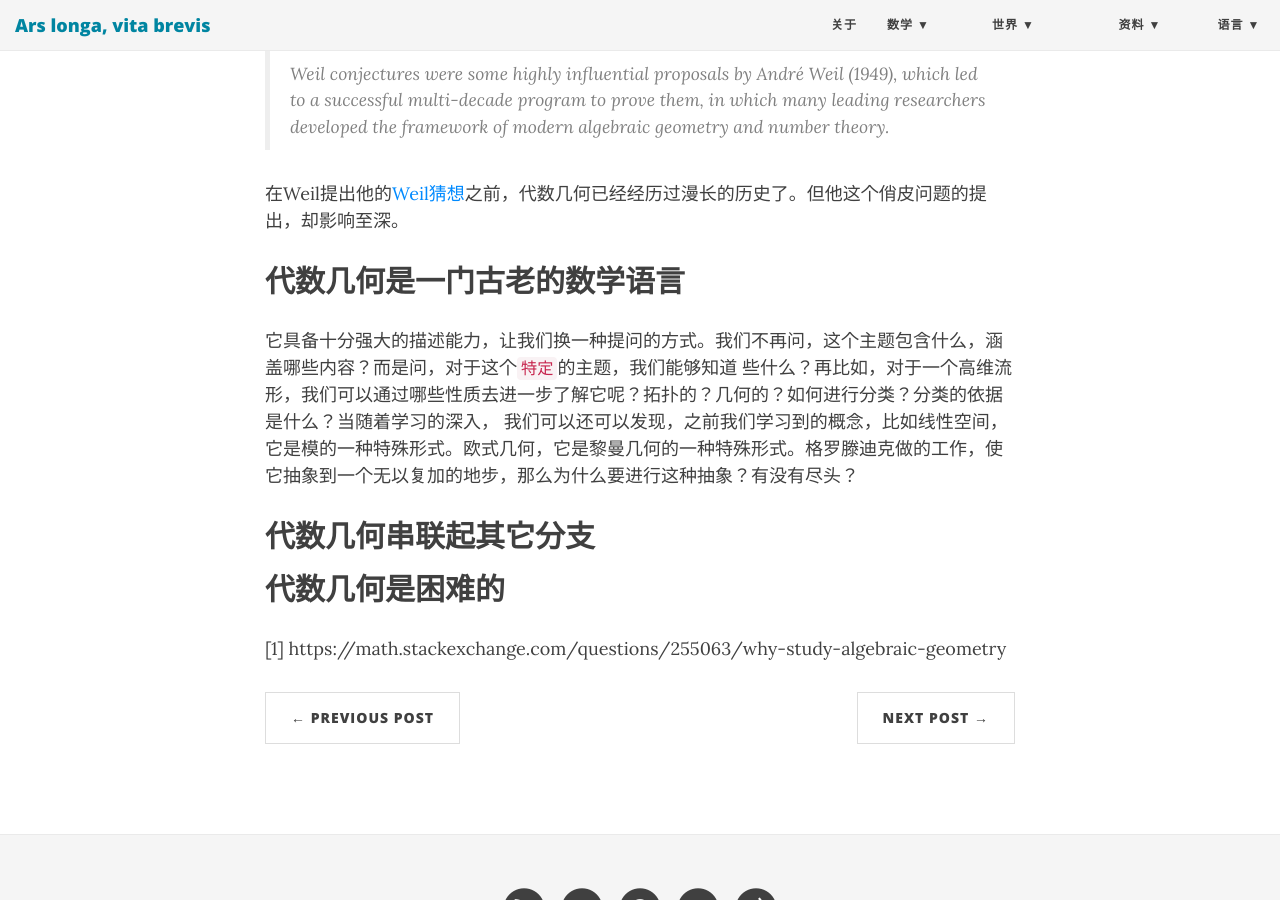
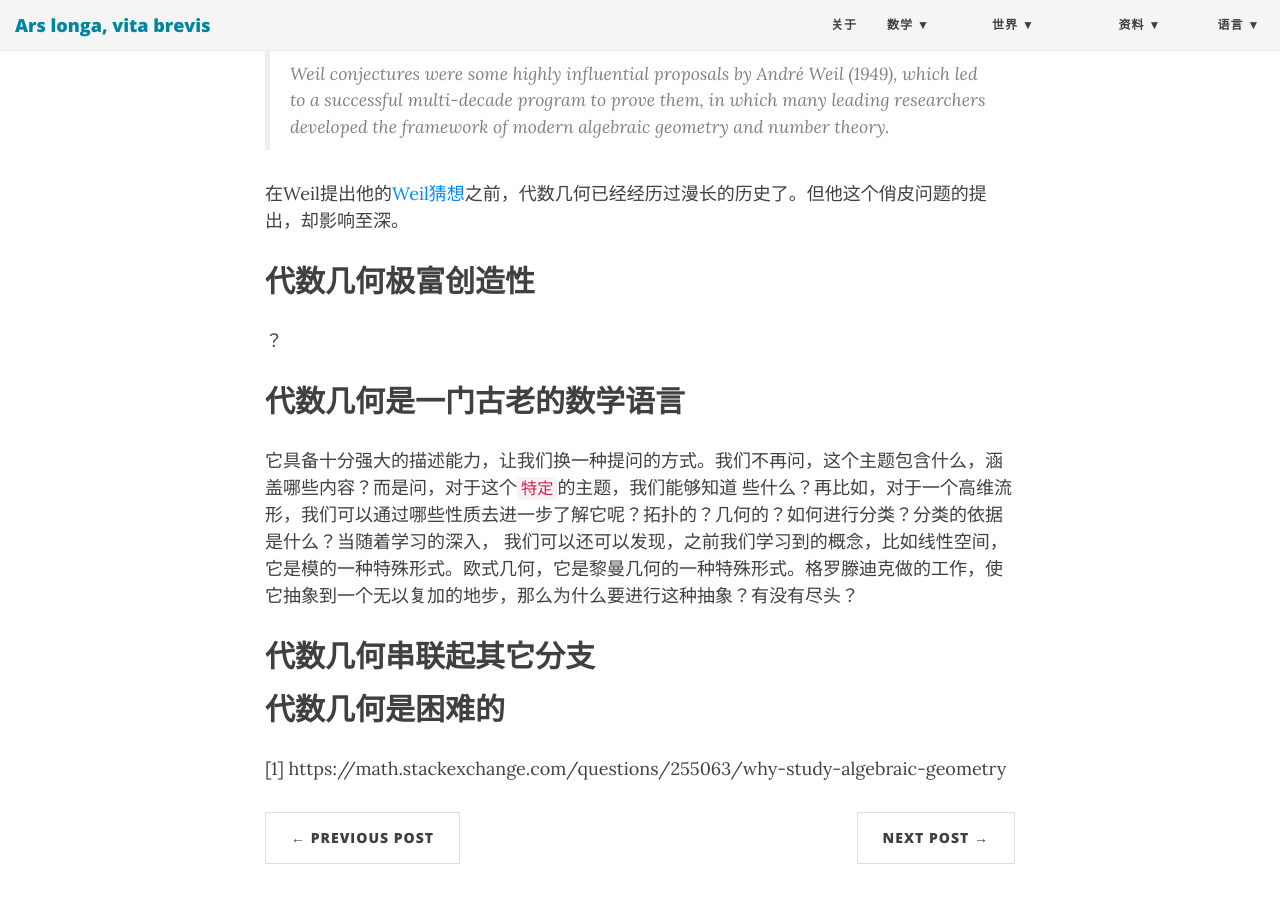
Before and after one commit to ZionPi/zionpi.github.io, a Jekyll site: the page built from _posts/2018-10-04-why-you-should-learn-algebraic-geometry.md, in a window 1280 px wide and 900 px high, scrolled down 457 px. Built offline with Jekyll 4.4.1, drawn with Linux system fonts in a browser that asks for light colours; nearby versions of some CDN libraries.

Commit message:
Update 2018-10-04-why-you-should-learn-algebraic-geometry.md

```diff
--- a/_posts/2018-10-04-why-you-should-learn-algebraic-geometry.md
+++ b/_posts/2018-10-04-why-you-should-learn-algebraic-geometry.md
@@ -13,6 +13,9 @@ title: 我为什么要学习代数几何？
 
 在Weil提出他的[Weil猜想](https://en.wikipedia.org/wiki/Weil_conjectures)之前，代数几何已经经历过漫长的历史了。但他这个俏皮问题的提出，却影响至深。
 
+## 代数几何极富创造性
+？
+
 ## 代数几何是一门古老的数学语言
 它具备十分强大的描述能力，让我们换一种提问的方式。我们不再问，这个主题包含什么，涵盖哪些内容？而是问，对于这个`特定`的主题，我们能够知道
 些什么？再比如，对于一个高维流形，我们可以通过哪些性质去进一步了解它呢？拓扑的？几何的？如何进行分类？分类的依据是什么？当随着学习的深入，
```
